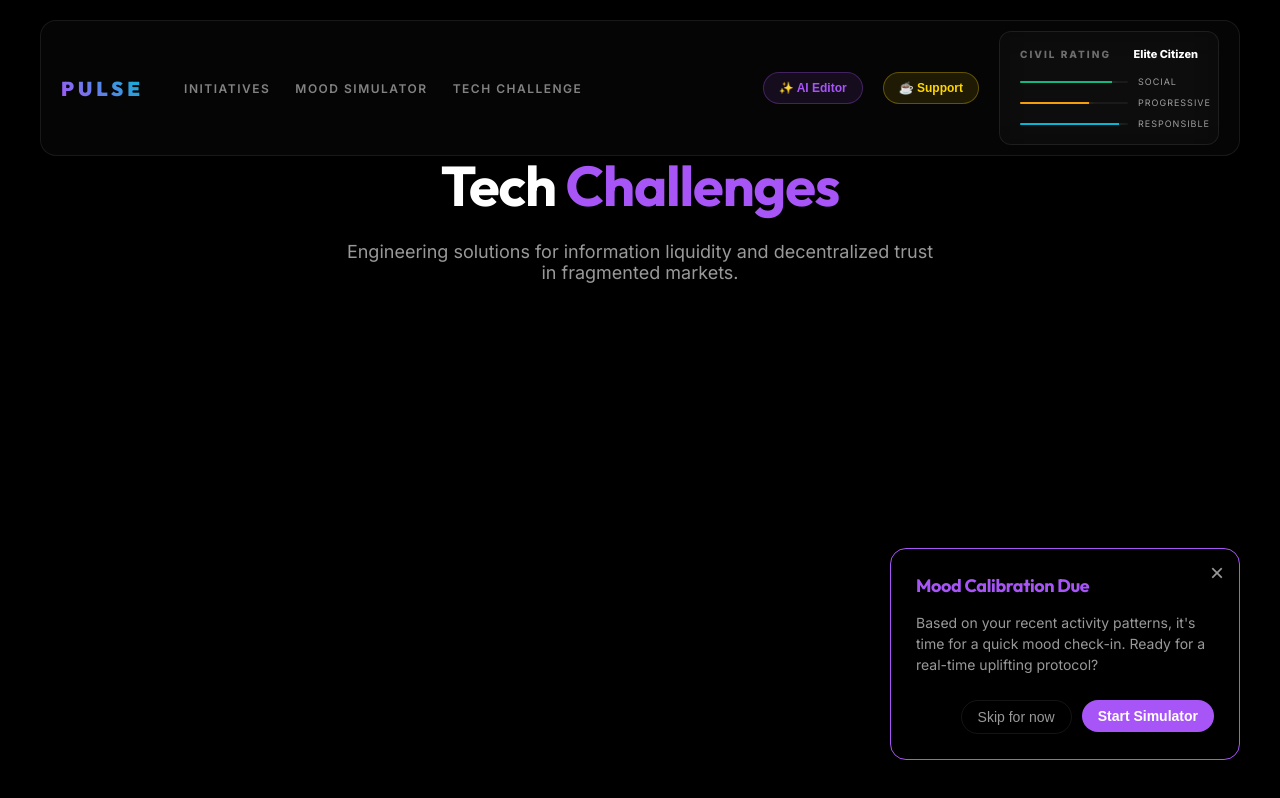
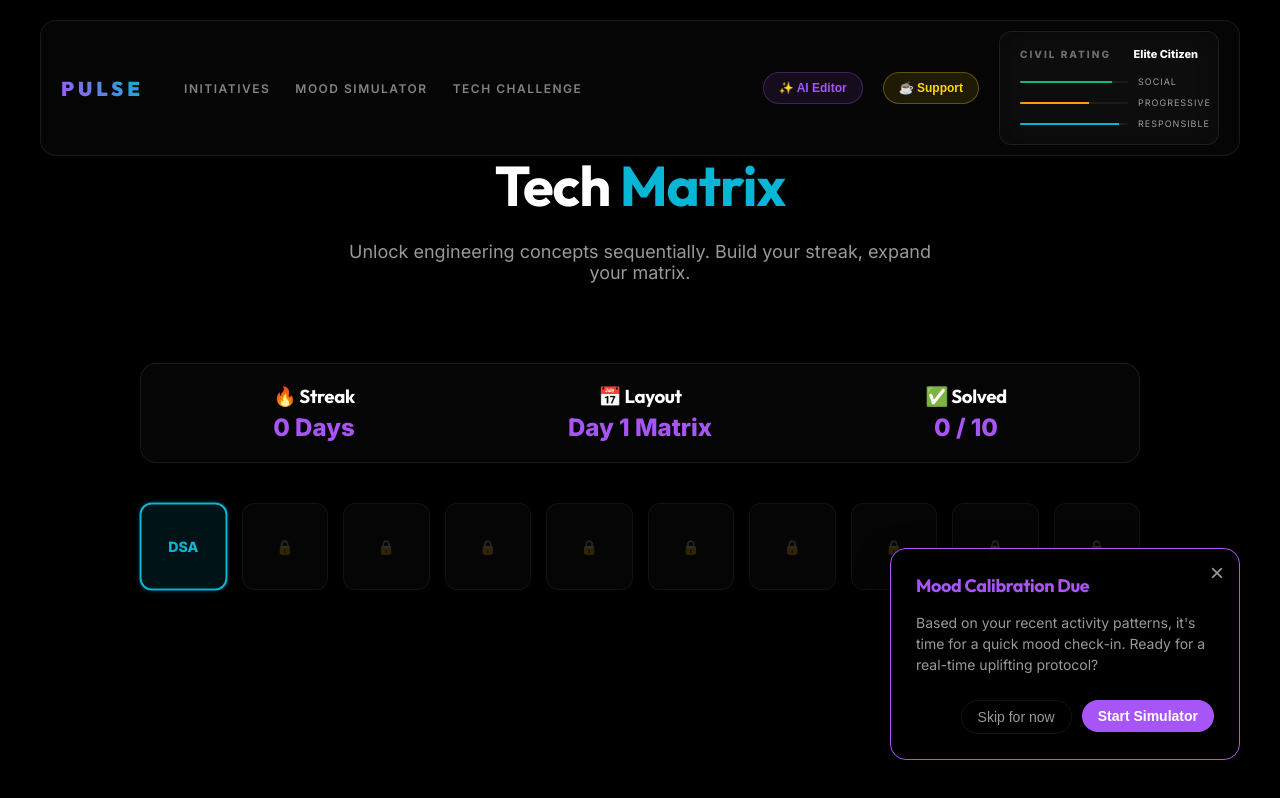
Before and after one commit to arbtfnf/claudegravity, a Next.js app in the folder pulse-blog/: page /tech in a window 1280 px wide. Built offline with nearby package versions, Linux system fonts and the light colour scheme.

Commit message:
feat: tech matrix challenge with daily sequential questions

```diff
--- /dev/null
+++ b/pulse-blog/src/app/api/tech-challenge/route.js
@@ -0,0 +1,19 @@
+import { NextResponse } from 'next/server';
+
+const MOCK_QUESTIONS = [
+  { type: "DSA", title: "Two Sum in O(N)", desc: "Find two numbers that add up to target in O(N) time using a HashMap." },
+  { type: "OOPS", title: "Design a Parking Lot", desc: "Define the classes, interfaces, and design patterns for a multi-level parking lot." },
+  { type: "HLD", title: "Design a URL Shortener", desc: "Design a highly available URL shortener like bit.ly. Consider DB sharding and unique ID generation." },
+  { type: "LLD", title: "Rate Limiter", desc: "Implement a sliding window rate limiter in code. Focus on thread-safety." },
+  { type: "DSA", title: "Reverse Linked List", desc: "Reverse a singly linked list in-place in O(N) time and O(1) space." },
+  { type: "HLD", title: "Design a Chat System", desc: "Design a real-time chat application like WhatsApp. Consider WebSockets and Message Queues." },
+  { type: "OOPS", title: "Design a Chess Game", desc: "What are the core classes and interactions for a Chess game? Focus on state management." },
+  { type: "DSA", title: "Merge Intervals", desc: "Given an array of intervals, merge all overlapping intervals efficiently." },
+  { type: "LLD", title: "Cache Eviction", desc: "Implement an LRU Cache with O(1) get and put operations using a Doubly Linked List." },
+  { type: "HLD", title: "Design Netflix", desc: "Design a video streaming service. Discuss CDN integration, transcoding, and scalable storage." }
+];
+
+export async function GET() {
+  // In a real app, this would query a DB for the user's daily set or fetch from LLM.
+  return NextResponse.json({ questions: MOCK_QUESTIONS });
+}
--- a/pulse-blog/src/app/globals.css
+++ b/pulse-blog/src/app/globals.css
@@ -103,3 +103,47 @@ h1, h2, h3, .heading-font {
 ::-webkit-scrollbar-thumb:hover {
   background: var(--accent-primary);
 }
+
+/* Tech Matrix Nodes */
+.matrix-box {
+  aspect-ratio: 1;
+  display: flex;
+  align-items: center;
+  justify-content: center;
+  font-weight: bold;
+  border-radius: 12px;
+  transition: all 0.4s cubic-bezier(0.16, 1, 0.3, 1);
+  font-size: 14px;
+}
+.matrix-box.locked {
+  background: rgba(255, 255, 255, 0.02);
+  border: 1px solid rgba(255, 255, 255, 0.05);
+  color: rgba(255, 255, 255, 0.2);
+  cursor: not-allowed;
+}
+.matrix-box.unlocked {
+  background: rgba(6, 182, 212, 0.1);
+  border: 2px solid var(--accent-secondary);
+  color: var(--accent-secondary);
+  cursor: pointer;
+  box-shadow: 0 0 20px rgba(6, 182, 212, 0.2);
+}
+.matrix-box.unlocked:hover {
+  transform: scale(1.1) translateY(-5px);
+  background: rgba(6, 182, 212, 0.2);
+}
+.matrix-box.solved {
+  background: linear-gradient(135deg, var(--accent-primary), var(--accent-secondary));
+  border: 1px solid transparent;
+  color: white;
+  box-shadow: 0 0 15px rgba(168, 85, 247, 0.3);
+}
+
+@keyframes pulse-anim {
+  0% { transform: scale(1); box-shadow: 0 0 0 rgba(6, 182, 212, 0.4); }
+  50% { transform: scale(1.05); box-shadow: 0 0 20px rgba(6, 182, 212, 0.2); }
+  100% { transform: scale(1); box-shadow: 0 0 0 rgba(6, 182, 212, 0.4); }
+}
+.pulse-anim {
+  animation: pulse-anim 2s infinite;
+}
--- a/pulse-blog/src/app/tech/page.js
+++ b/pulse-blog/src/app/tech/page.js
@@ -1,34 +1,23 @@
 import Navbar from '@/components/Navbar';
-import BlogCard from '@/components/BlogCard';
+import TechMatrix from '@/components/TechMatrix';
 
 export const metadata = {
-  title: "Pulse Tech | Engineering for Impact",
-  description: "Deep-dives into the architecture and challenges of scaling social technology.",
+  title: "Pulse Tech | Daily Matrix Challenge",
+  description: "A gamified hub for HLD, LLD, OOPS, and DSA software engineering challenges.",
 };
 
-import { getPosts } from '@/lib/data';
-
-async function getTechPosts() {
-  const posts = await getPosts();
-  return posts.filter(p => p.category === 'Tech');
-}
-
-export default async function TechPage() {
-  const techPosts = await getTechPosts();
-
+export default function TechPage() {
   return (
     <>
       <Navbar />
       <main style={styles.main}>
         <header style={styles.header} className="fade-in">
-          <h1 style={styles.title}>Tech <span style={styles.accent}>Challenges</span></h1>
-          <p style={styles.subtitle}>Engineering solutions for information liquidity and decentralized trust in fragmented markets.</p>
+          <h1 style={styles.title}>Tech <span style={styles.accent}>Matrix</span></h1>
+          <p style={styles.subtitle}>Unlock engineering concepts sequentially. Build your streak, expand your matrix.</p>
         </header>
 
-        <div style={styles.grid}>
-          {techPosts.map((post) => (
-            <BlogCard key={post.id} {...post} />
-          ))}
+        <div className="reveal">
+          <TechMatrix />
         </div>
       </main>
     </>
@@ -52,17 +41,12 @@ const styles = {
     marginBottom: '20px',
   },
   accent: {
-    color: 'var(--accent-primary)',
+    color: 'var(--accent-secondary)',
   },
   subtitle: {
     fontSize: '18px',
     color: 'var(--text-secondary)',
     maxWidth: '600px',
     margin: '0 auto',
-  },
-  grid: {
-    display: 'grid',
-    gridTemplateColumns: 'repeat(auto-fit, minmax(350px, 1fr))',
-    gap: '40px',
   }
 };
--- /dev/null
+++ b/pulse-blog/src/components/TechMatrix.js
@@ -0,0 +1,199 @@
+'use client';
+import { useState, useEffect } from 'react';
+
+export default function TechMatrix() {
+  const [questions, setQuestions] = useState([]);
+  const [progress, setProgress] = useState(0);
+  const [day, setDay] = useState(1);
+  const [streak, setStreak] = useState(0);
+  const [activeQuestion, setActiveQuestion] = useState(null);
+
+  useEffect(() => {
+    // Load from local storage
+    const savedProgress = localStorage.getItem('techProgress');
+    const savedDay = localStorage.getItem('techDay');
+    const savedStreak = localStorage.getItem('techStreak');
+
+    if (savedProgress) setProgress(parseInt(savedProgress));
+    if (savedDay) setDay(parseInt(savedDay));
+    if (savedStreak) setStreak(parseInt(savedStreak));
+
+    fetch('/api/tech-challenge')
+      .then(res => res.json())
+      .then(data => setQuestions(data.questions));
+  }, []);
+
+  const saveProgress = (p, d, s) => {
+    localStorage.setItem('techProgress', p);
+    localStorage.setItem('techDay', d);
+    localStorage.setItem('techStreak', s);
+  };
+
+  const handleSolve = () => {
+    const newProgress = progress + 1;
+    let newDay = day;
+    let newStreak = streak;
+
+    // Check if day is complete (every 10 questions unlocks a new day layer)
+    if (newProgress % 10 === 0) {
+      newDay += 1;
+      newStreak += 1;
+    }
+
+    setProgress(newProgress);
+    setDay(newDay);
+    setStreak(newStreak);
+    saveProgress(newProgress, newDay, newStreak);
+    setActiveQuestion(null);
+  };
+
+  const matrixSize = day * 10;
+
+  return (
+    <div style={styles.container}>
+      <div style={styles.statsPanel} className="glass">
+        <div style={styles.statBox}>
+          <h3>🔥 Streak</h3>
+          <p style={styles.statValue}>{streak} Days</p>
+        </div>
+        <div style={styles.statBox}>
+          <h3>📅 Layout</h3>
+          <p style={styles.statValue}>Day {day} Matrix</p>
+        </div>
+        <div style={styles.statBox}>
+          <h3>✅ Solved</h3>
+          <p style={styles.statValue}>{progress} / {matrixSize}</p>
+        </div>
+      </div>
+
+      <div style={styles.matrix}>
+        {Array.from({ length: matrixSize }).map((_, index) => {
+          const isSolved = index < progress;
+          const isUnlocked = index === progress;
+
+          let boxClass = "matrix-box ";
+          if (isSolved) boxClass += "solved";
+          else if (isUnlocked) boxClass += "unlocked pulse-anim";
+          else boxClass += "locked";
+
+          const q = questions[index % 10]; // loop through questions for demo
+
+          return (
+            <div
+              key={index}
+              className={boxClass}
+              onClick={() => isUnlocked && setActiveQuestion(q)}
+            >
+              {isSolved ? "✓" : isUnlocked ? (q?.type || "?") : "🔒"}
+            </div>
+          );
+        })}
+      </div>
+
+      {activeQuestion && (
+        <div style={styles.modalOverlay} className="fade-in">
+          <div style={styles.modal} className="glass">
+            <span style={styles.badge}>{activeQuestion.type}</span>
+            <h2 style={styles.modalTitle}>{activeQuestion.title}</h2>
+            <p style={styles.modalDesc}>{activeQuestion.desc}</p>
+            <div style={styles.actions}>
+              <button style={styles.solveBtn} onClick={handleSolve}>Mark as Solved</button>
+              <button style={styles.cancelBtn} onClick={() => setActiveQuestion(null)}>Later</button>
+            </div>
+          </div>
+        </div>
+      )}
+    </div>
+  );
+}
+
+const styles = {
+  container: {
+    maxWidth: '1000px',
+    margin: '0 auto',
+    width: '100%',
+  },
+  statsPanel: {
+    display: 'grid',
+    gridTemplateColumns: 'repeat(3, 1fr)',
+    gap: '20px',
+    padding: '20px',
+    borderRadius: '16px',
+    marginBottom: '40px',
+    textAlign: 'center',
+  },
+  statBox: {
+    display: 'flex',
+    flexDirection: 'column',
+    gap: '5px',
+  },
+  statValue: {
+    fontSize: '24px',
+    fontWeight: '800',
+    color: 'var(--accent-primary)',
+  },
+  matrix: {
+    display: 'grid',
+    gridTemplateColumns: 'repeat(auto-fill, minmax(80px, 1fr))',
+    gap: '15px',
+  },
+  modalOverlay: {
+    position: 'fixed',
+    top: 0, left: 0, right: 0, bottom: 0,
+    background: 'rgba(0,0,0,0.8)',
+    backdropFilter: 'blur(5px)',
+    display: 'flex',
+    alignItems: 'center',
+    justifyContent: 'center',
+    zIndex: 9999,
+  },
+  modal: {
+    padding: '40px',
+    borderRadius: '20px',
+    maxWidth: '500px',
+    width: '90%',
+    display: 'flex',
+    flexDirection: 'column',
+    gap: '20px',
+    border: '1px solid var(--accent-secondary)',
+  },
+  badge: {
+    alignSelf: 'flex-start',
+    background: 'var(--accent-secondary)',
+    color: 'black',
+    padding: '5px 12px',
+    borderRadius: '12px',
+    fontWeight: 'bold',
+    fontSize: '12px',
+  },
+  modalTitle: {
+    fontSize: '24px',
+  },
+  modalDesc: {
+    color: 'var(--text-secondary)',
+    lineHeight: '1.6',
+  },
+  actions: {
+    display: 'flex',
+    gap: '15px',
+    marginTop: '20px',
+  },
+  solveBtn: {
+    background: 'var(--accent-primary)',
+    color: 'white',
+    border: 'none',
+    padding: '12px 24px',
+    borderRadius: '8px',
+    fontWeight: 'bold',
+    cursor: 'pointer',
+    flex: 1,
+  },
+  cancelBtn: {
+    background: 'transparent',
+    color: 'white',
+    border: '1px solid var(--glass-border)',
+    padding: '12px 24px',
+    borderRadius: '8px',
+    cursor: 'pointer',
+  }
+};
```
